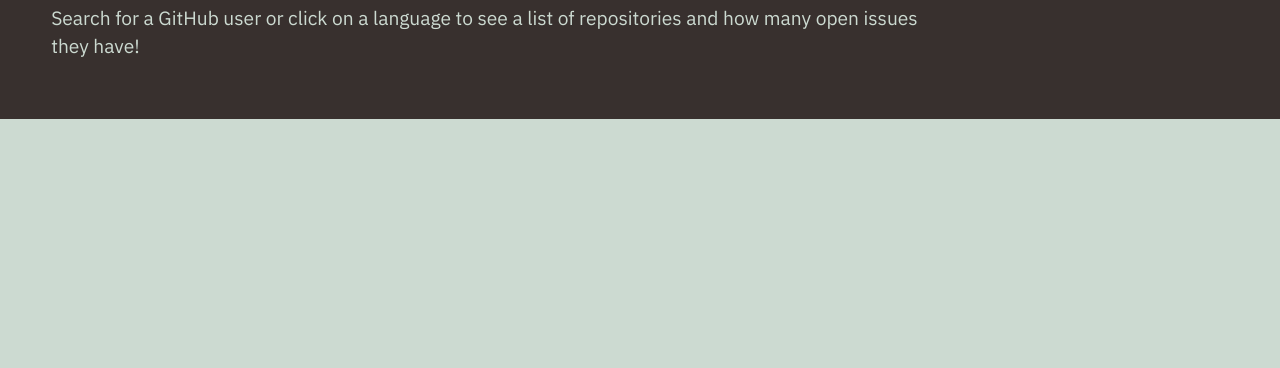
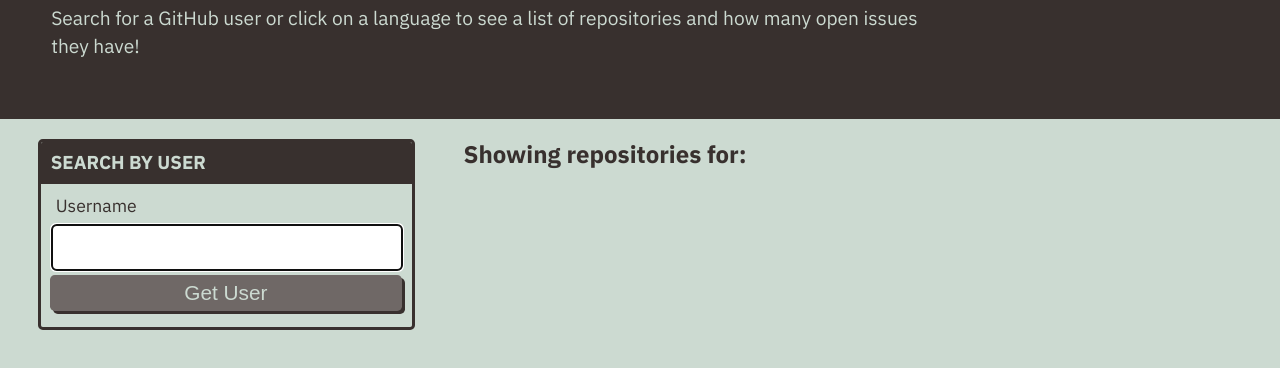
Before and after one commit to raf203/git-it-done, a plain HTML site: page index.html in a window 1280 px wide. Shown: the part 114-482 px from the top of the page. Drawn offline with Linux system fonts and the light colour scheme; no server answers.

Commit message:
lesson 6.2.7 finished

```diff
--- a/index.html
+++ b/index.html
@@ -20,9 +20,23 @@
 
 
   <main class="flex-row justify-space-between">
+    <div class="col-12 col-md-4">
+      <div class="card">
+    <h3 class="card-header text-uppercase">Search by User</h3>
+    <form id="user-form" class="card-body">
+      <label class="form-label" for="username">Username</label>
+      <input name="username" id="username" type="text" autofocus="true" class="form-input" />
+      <button type="submit" class="btn">Get User</button>
+    </form>
+  </div>
+</div>
+    <div class="col-12 col-md-8">
+      <h2 class="subtitle">Showing repositories for: <span id="repo-search-term"></span></h2>
+      <div id="repos-container" class="list-group"></div>
+    </div>
 
   </main>
-
+  <script src="./assets/js/homepage.js"></script>
 </body>
 
 </html>
```
